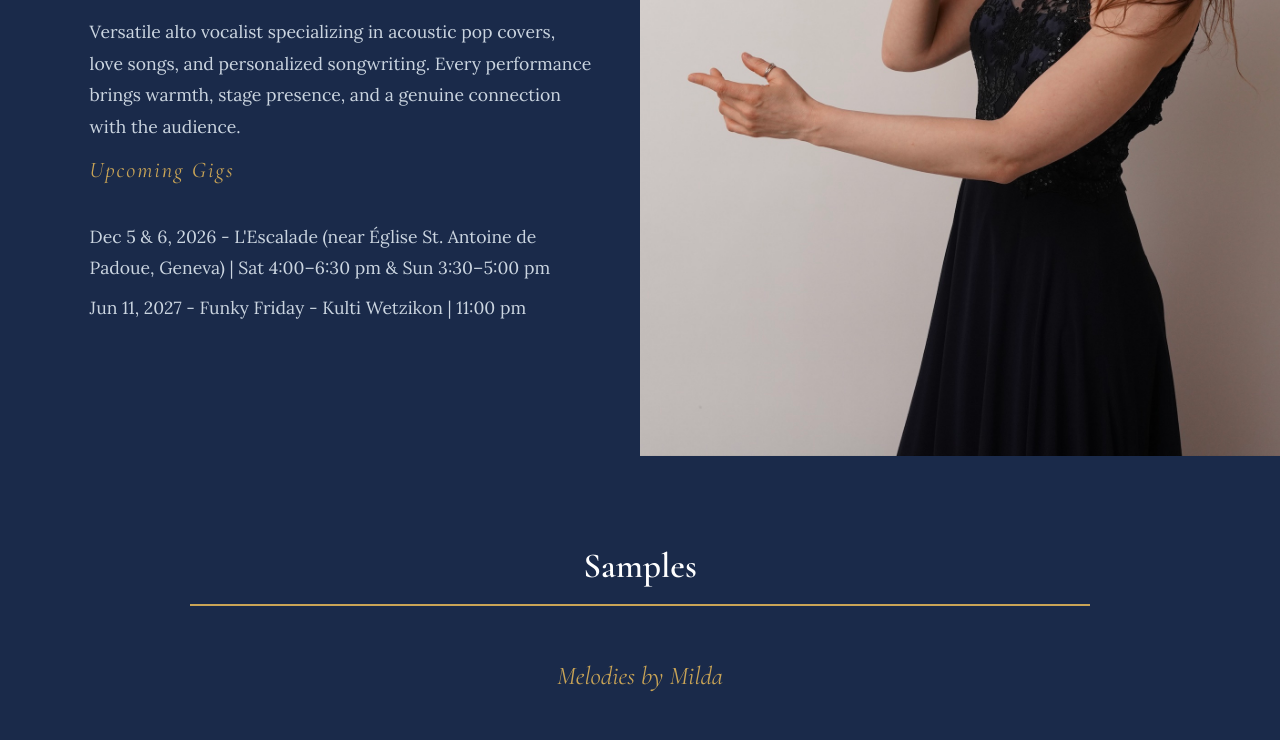
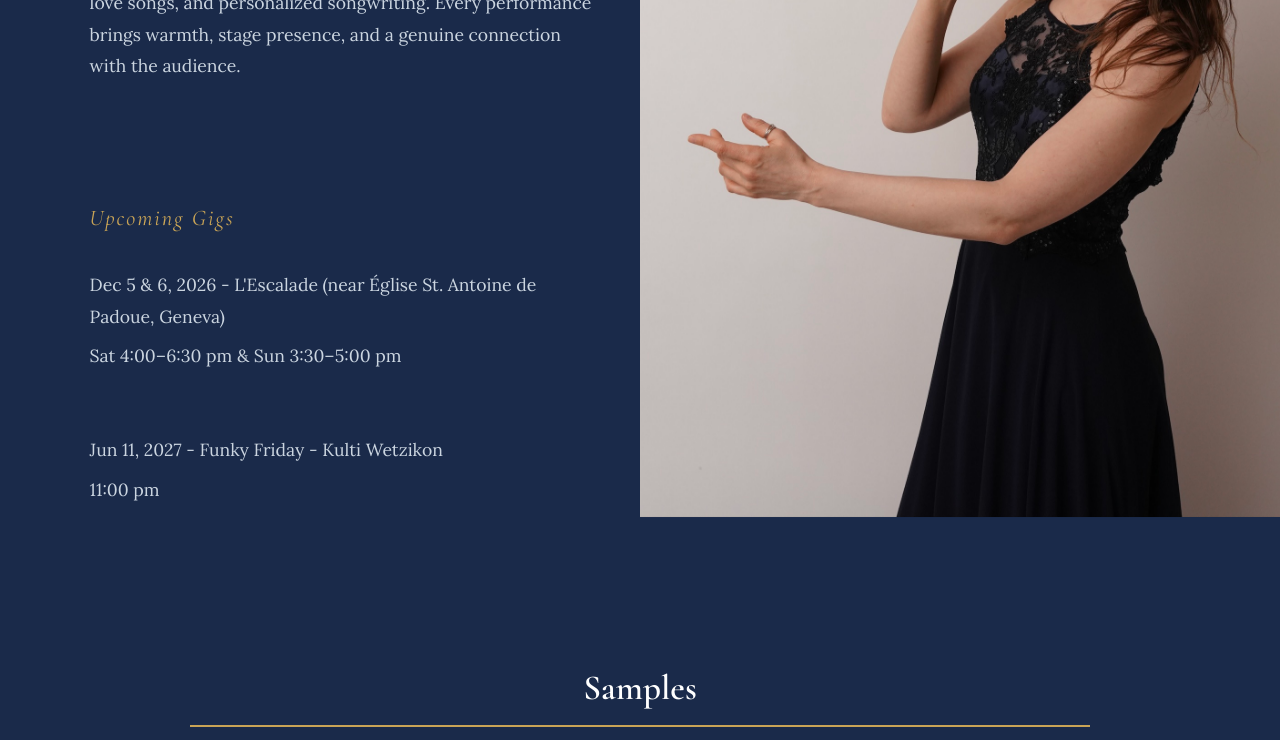
Before and after one commit to mildakveder/mk, a plain HTML site: page index.html in a window 1280 px wide. Shown: the part 357-1097 px from the top of the page. Drawn offline with nearby package versions, Linux system fonts and the light colour scheme.

Commit message:
Update index.html

```diff
--- a/index.html
+++ b/index.html
@@ -902,9 +902,15 @@
                 <h1>Milda Sings</h1>
                 <p class="tagline">Singer & Songwriter</p>
                 <p class="intro">Versatile alto vocalist specializing in acoustic pop covers, love songs, and personalized songwriting. Every performance brings warmth, stage presence, and a genuine connection with the audience.</p>
+                <br/><br/>
+                <br/><br/>
                 <p class="tagline">Upcoming Gigs</p>
-                <p class="intro">Dec 5 & 6, 2026 - L'Escalade (near Église St. Antoine de Padoue, Geneva) | Sat 4:00–6:30 pm & Sun 3:30–5:00 pm </p>
-                <p class="intro">Jun 11, 2027 - Funky Friday - Kulti Wetzikon | 11:00 pm</p>
+                <p class="intro">Dec 5 & 6, 2026 - L'Escalade (near Église St. Antoine de Padoue, Geneva) </p>
+                <p class="intro"> Sat 4:00–6:30 pm & Sun 3:30–5:00 pm </p>
+
+                <br/><br/>
+                <p class="intro">Jun 11, 2027 - Funky Friday - Kulti Wetzikon </p>
+                <p class="intro"> 11:00 pm</p>
 
             </div>
             <div class="home-image">
```
